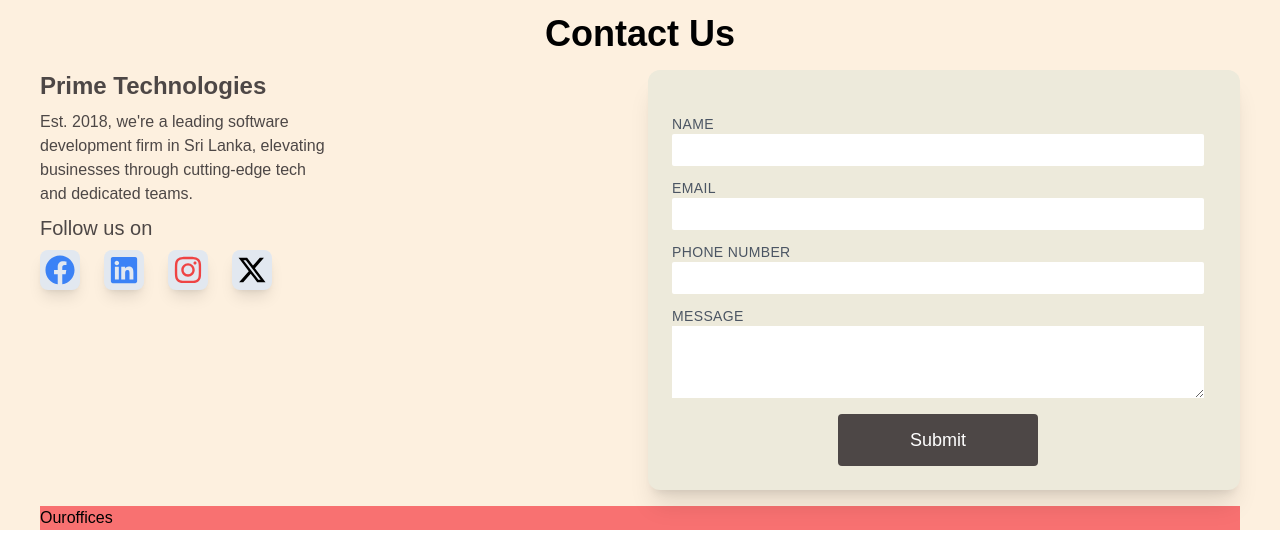
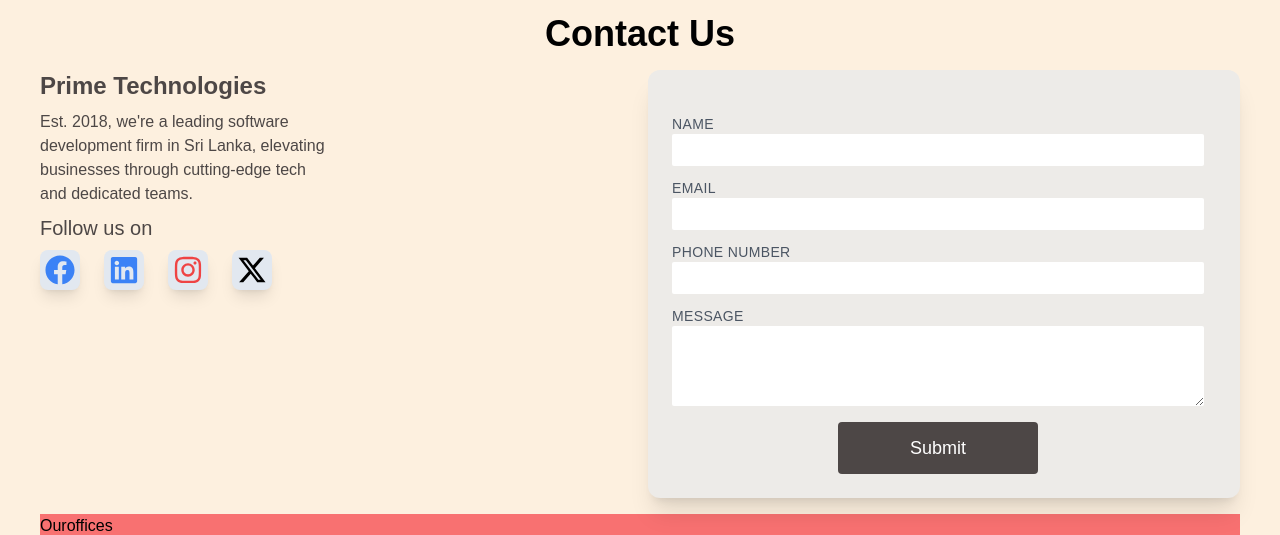
Before and after one commit to NipunaSudesh/Prime-Technologies, a React (Create React App) app: page / in a window 1280 px wide. Shown: the part 1728-2263 px from the top of the page. Built offline with nearby package versions, Linux system fonts and the light colour scheme.

Commit message:
updated style in email form

```diff
--- a/src/Page/ContactUs/EmailForm.jsx
+++ b/src/Page/ContactUs/EmailForm.jsx
@@ -7,7 +7,7 @@ const [email,setEmail] =useState('');
 const [message,setMessage] =useState('');
 
   return (
-    <div className='w-full   p-4 lgl:p-8 bg-dark h-full flex flex-col gap-5 justify-betweeen rounded-xl shadow-xl bg-[#edeadb]'>
+    <div className='w-full   p-4 lgl:p-8 bg-dark h-full flex flex-col gap-5 justify-betweeen rounded-xl shadow-xl bg-[#edebe8]'>
         <form className='w-[95%] mx-2 flex flex-col gap-2 py-2'>
         <div className='w-full mt-5 gap-10'>
             <div className='w-full flex flex-col'>
@@ -49,6 +49,7 @@ const [message,setMessage] =useState('');
               rows="3"
                 name="message"
                 onChange={(e) => setMessage(e.target.value)}
+                className='p-1 rounded-sm active:outline-none hover:outline-[#7d7472] focus-visible:outline-[#7d7472] outline-none focus-visible:border-b-transparent duration-300'
               value={message}
             ></textarea>
             </div>
--- a/src/Page/Home.jsx
+++ b/src/Page/Home.jsx
@@ -18,7 +18,7 @@ export const Home = () => {
   ];
   return (
     <div className='w-full  m-4  h-[550px] flex justify-center mt-[100px] '>
-      <div className='flex p-4 w-[1320px] bg-[#fdf0df] rounded-2xl shadow-xl '>
+      <div className='flex p-4 w-[1320px] bg-[#fbf9f6] rounded-2xl shadow-xl '>
         <div className='w-1/2 h-full my-auto flex flex-col justify-center p-6 rounded-lg gap-4 ml-4'>
           <h1 className="text-4xl text-textColor font-bold mb-2">Craft a legacy of success with our cutting-edge AI expertise.</h1>
           <p className="mb-4 text-xl text-textColor">
```
